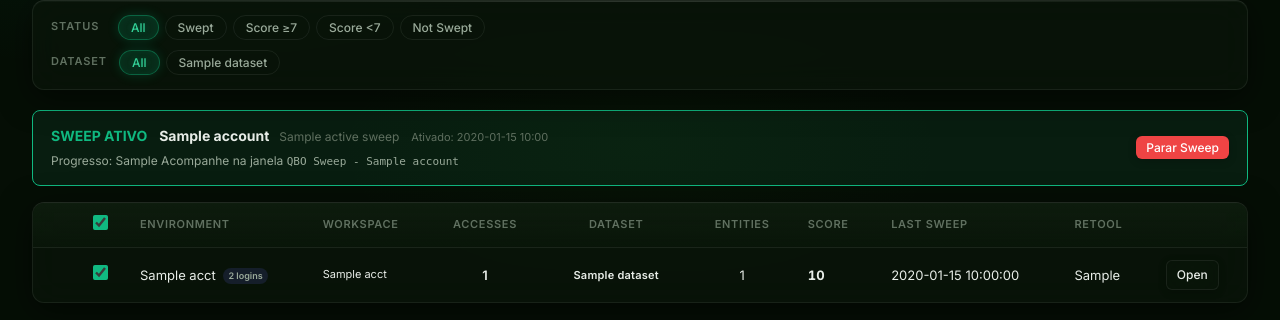
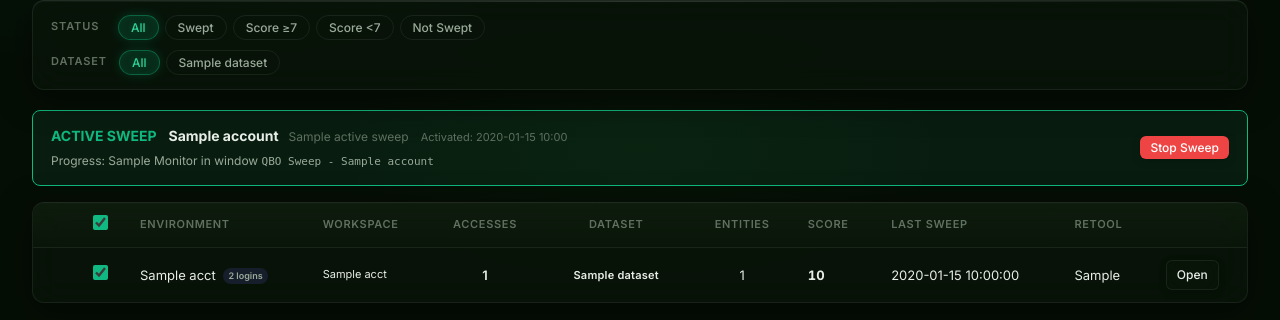
Before and after one commit to thiagotbx123/INTUIT-BOOM, a FastAPI app: template dashboard/templates/index.html in a window 1280 px wide. Shown: the part 171-491 px from the top of the page. Run offline with FastAPI, Linux system fonts and the light colour scheme; the template is opened without the code that fills it: most values are stand-ins (such as "Sample title", 1, 10 or a date in 2020).

Commit message:
fix: translate dashboard UI from Portuguese to English
12 strings in index.html were in Portuguese — translated to English:
- SWEEP INTERROMPIDO → INTERRUPTED SWEEP
- SWEEP ATIVO → ACTIVE SWEEP
- Progresso → Progress (2 occurrences)
- Ativado → Activated
- Sweep caiu antes de registrar progresso → Sweep stopped before recording progress
- Sweep em execucao automatica → Sweep running automatically
- Acompanhe na janela → Monitor in window
- Retomar Sweep → Resume Sweep
- Parar Sweep → Stop Sweep
- Cancelar → Cancel

All other templates (base, config, account, partials) already in English.

Co-Authored-By: Claude Opus 4.6 <noreply@anthropic.com>

```diff
--- a/dashboard/templates/index.html
+++ b/dashboard/templates/index.html
@@ -43,29 +43,29 @@
 {% if active_sweep.status == 'interrupted' %}
 <div style="padding: 14px 18px; margin-bottom: 16px; background: rgba(251,191,36,0.08); border: 1px solid var(--yellow, #fbbf24); border-radius: 8px; display: flex; align-items: center; justify-content: space-between;">
     <div>
-        <span style="font-size: 14px; font-weight: 700; color: var(--yellow, #fbbf24); margin-right: 8px;">SWEEP INTERROMPIDO</span>
+        <span style="font-size: 14px; font-weight: 700; color: var(--yellow, #fbbf24); margin-right: 8px;">INTERRUPTED SWEEP</span>
         <strong>{{ active_sweep.account.label }}</strong>
         <span style="color: var(--text-muted); font-size: 12px; margin-left: 6px;">{{ active_sweep.profile_name }}</span>
         <div style="font-size: 12px; color: var(--text-secondary); margin-top: 4px;">
             {% if active_sweep.progress and active_sweep.progress.completed_stations %}
-            Progresso: {{ active_sweep.progress.completed_stations | join(', ') }}
+            Progress: {{ active_sweep.progress.completed_stations | join(', ') }}
             {% if active_sweep.progress.current_entity %}
              — Entity: {{ active_sweep.progress.current_entity }}
             {% endif %}
             {% else %}
-            Sweep caiu antes de registrar progresso.
+            Sweep stopped before recording progress.
             {% endif %}
         </div>
     </div>
     <div style="display: flex; gap: 8px;">
         <form method="post" action="/api/config/resume-sweep" style="margin: 0;">
             <button type="submit" class="btn btn-sm" style="background: var(--green); color: #000; border: none; font-weight: 700; white-space: nowrap;">
-                Retomar Sweep
+                Resume Sweep
             </button>
         </form>
         <form method="post" action="/api/config/stop-sweep" style="margin: 0;">
             <button type="submit" class="btn btn-sm" style="background: var(--red); color: #fff; border: none; white-space: nowrap;">
-                Cancelar
+                Cancel
             </button>
         </form>
     </div>
@@ -73,22 +73,22 @@
 {% else %}
 <div style="padding: 14px 18px; margin-bottom: 16px; background: rgba(52,211,153,0.08); border: 1px solid var(--green); border-radius: 8px; display: flex; align-items: center; justify-content: space-between;">
     <div>
-        <span style="font-size: 14px; font-weight: 700; color: var(--green); margin-right: 8px;">SWEEP ATIVO</span>
+        <span style="font-size: 14px; font-weight: 700; color: var(--green); margin-right: 8px;">ACTIVE SWEEP</span>
         <strong>{{ active_sweep.account.label }}</strong>
         <span style="color: var(--text-muted); font-size: 12px; margin-left: 6px;">{{ active_sweep.profile_name }}</span>
-        <span style="color: var(--text-muted); font-size: 11px; margin-left: 8px;">Ativado: {{ active_sweep.activated_at[:16] | replace('T', ' ') }}</span>
+        <span style="color: var(--text-muted); font-size: 11px; margin-left: 8px;">Activated: {{ active_sweep.activated_at[:16] | replace('T', ' ') }}</span>
         <div style="font-size: 12px; color: var(--text-secondary); margin-top: 4px;">
             {% if active_sweep.progress and active_sweep.progress.completed_stations %}
-            Progresso: {{ active_sweep.progress.completed_stations | join(', ') }}
+            Progress: {{ active_sweep.progress.completed_stations | join(', ') }}
             {% else %}
-            Sweep em execucao automatica.
+            Sweep running automatically.
             {% endif %}
-            Acompanhe na janela <code style="font-size: 11px;">QBO Sweep - {{ active_sweep.account.label }}</code>
+            Monitor in window <code style="font-size: 11px;">QBO Sweep - {{ active_sweep.account.label }}</code>
         </div>
     </div>
     <form method="post" action="/api/config/stop-sweep" style="margin: 0;">
         <button type="submit" class="btn btn-sm" style="background: var(--red); color: #fff; border: none; white-space: nowrap;">
-            Parar Sweep
+            Stop Sweep
         </button>
     </form>
 </div>
```
